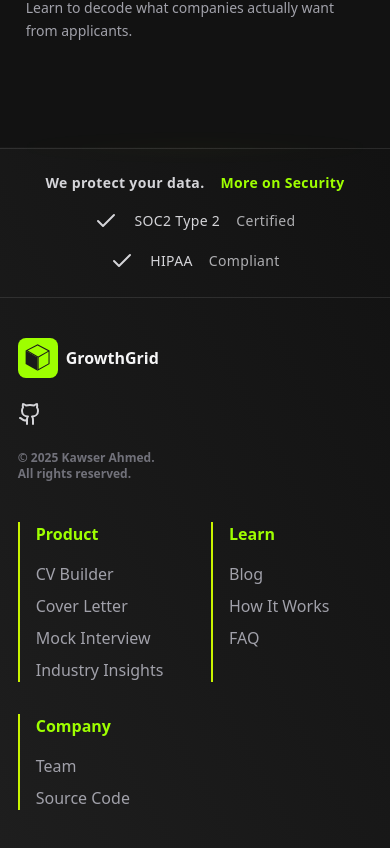
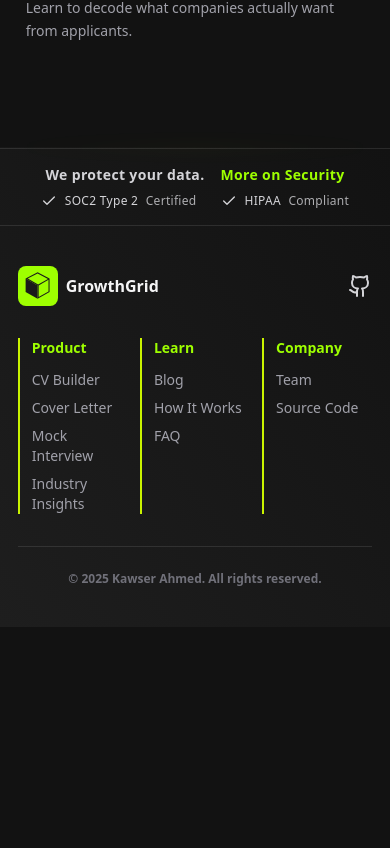
Before and after one commit to kawser-a/se-lab, a Next.js app: page /blog in a window 390 px wide. Shown: the part 1160-2008 px from the top of the page. After the commit the page ends 1787 px from the top, so only its background shows below. Built offline with nearby package versions, Linux system fonts and the light colour scheme; no server answers; a web font is replaced by a local one.

Commit message:
Tidy the footer layout on phones
Logo and social links share a row, the three link columns sit side by
side in a smaller size, the trust badges fit on one line, and the
copyright moves to the bottom.

```diff
--- a/components/Footer.jsx
+++ b/components/Footer.jsx
@@ -43,8 +43,8 @@ export default function Footer() {
     return (
         <main className="">
             <div className="h-[1px] w-full bg-gradient-to-r from-[#C9F300]/0 via-[#C9F300]/30 to-[#C9F300]/0 blur-sm" />
-            <div className="flex flex-col sm:flex-row flex-wrap items-center justify-center lg:justify-between gap-4 sm:gap-8 border-b border-t px-6 lg:px-24 2xl:px-80 py-6">
-                    <div className="flex items-center gap-4  tracking-wide cursor-pointer">
+            <div className="flex flex-row flex-wrap items-center justify-center lg:justify-between gap-x-6 gap-y-2 sm:gap-8 border-b border-t px-4 lg:px-24 2xl:px-80 py-4 sm:py-6">
+                    <div className="flex basis-full sm:basis-auto justify-center items-center gap-4 tracking-wide cursor-pointer">
                         <h2 className="text-center text-[#D4D4D8] text-sm font-semibold tracking-wide ">
                             We protect your data.
                         </h2>
@@ -54,24 +54,24 @@ export default function Footer() {
                             </span>
                         </h2>
                     </div>
-                    <div className="flex items-center gap-4 text-center text-[#D4D4D8] text-sm font-medium tracking-wide cursor-pointer">
-                        <Check />
+                    <div className="flex items-center gap-2 sm:gap-4 text-center text-[#D4D4D8] text-xs sm:text-sm font-medium tracking-wide cursor-pointer">
+                        <Check className="size-4 sm:size-6" />
                         <h2>
-                            SOC2 Type 2 <span className="ml-3 opacity-80 font-light">Certified</span>
+                            SOC2 Type 2 <span className="ml-1 sm:ml-3 opacity-80 font-light">Certified</span>
                         </h2>
                     </div>
-                    <div className="flex items-center gap-4 text-center text-[#D4D4D8] text-sm font-medium tracking-wide cursor-pointer">
-                        <Check />
+                    <div className="flex items-center gap-2 sm:gap-4 text-center text-[#D4D4D8] text-xs sm:text-sm font-medium tracking-wide cursor-pointer">
+                        <Check className="size-4 sm:size-6" />
                         <h2>
-                            HIPAA <span className="ml-3 opacity-80 font-light">Compliant</span>
+                            HIPAA <span className="ml-1 sm:ml-3 opacity-80 font-light">Compliant</span>
                         </h2>
                     </div>
             </div>
             <footer className="page-container relative text-[#A1A1AA] py-10 md:py-16 px-2 sm:px-4">
-                <div className="w-full mx-auto grid grid-cols-1 md:grid-cols-4 gap-10">
-                    {/* Left Section: Logo + Socials */}
-                    <div className="space-y-6">
-                        <div className="flex items-center space-x-2 mb-6 md:mb-16">
+                <div className="w-full mx-auto grid grid-cols-1 md:grid-cols-4 gap-8 md:gap-10">
+                    {/* Left Section: Logo + Socials. On phones they share one row. */}
+                    <div className="flex items-center justify-between md:block md:space-y-6">
+                        <div className="flex items-center space-x-2 md:mb-16">
                             <div className="w-10 h-10 bg-[#9EFF00] rounded-md flex items-center justify-center">
                                 <Image
                                     src={'/cub.svg'}
@@ -99,18 +99,18 @@ export default function Footer() {
                             ))}
                         </div>
 
-                        <p className="text-xs text-[#71717A] font-semibold">
+                        <p className="hidden md:block text-xs text-[#71717A] font-semibold">
                             © {new Date().getFullYear()} Kawser Ahmed. <br />
                             All rights reserved.
                         </p>
                     </div>
 
                     {/* Link Columns */}
-                    <div className="grid grid-cols-2 sm:grid-cols-3 md:col-span-3 gap-8 lg:gap-20">
+                    <div className="grid grid-cols-3 md:col-span-3 gap-3 sm:gap-8 lg:gap-20">
                         {LINK_COLUMNS.map((column) => (
-                            <div key={column.title} className="border-l-2 pl-4 border-[#C9F300]">
-                                <h3 className="text-[#9EFF00] text-base font-semibold mb-4">{column.title}</h3>
-                                <ul className="space-y-2">
+                            <div key={column.title} className="border-l-2 pl-3 sm:pl-4 border-[#C9F300]">
+                                <h3 className="text-[#9EFF00] text-sm sm:text-base font-semibold mb-3 sm:mb-4">{column.title}</h3>
+                                <ul className="space-y-2 text-sm sm:text-base">
                                     {column.links.map(([label, href]) => (
                                         <li key={label}>
                                             <Link href={href} className="hover:text-[#C9F300] hover:underline">
@@ -123,6 +123,10 @@ export default function Footer() {
                         ))}
                     </div>
                 </div>
+
+                <p className="md:hidden mt-8 border-t pt-6 text-center text-xs text-[#71717A] font-semibold">
+                    © {new Date().getFullYear()} Kawser Ahmed. All rights reserved.
+                </p>
             </footer>
         </main>
     );
```
